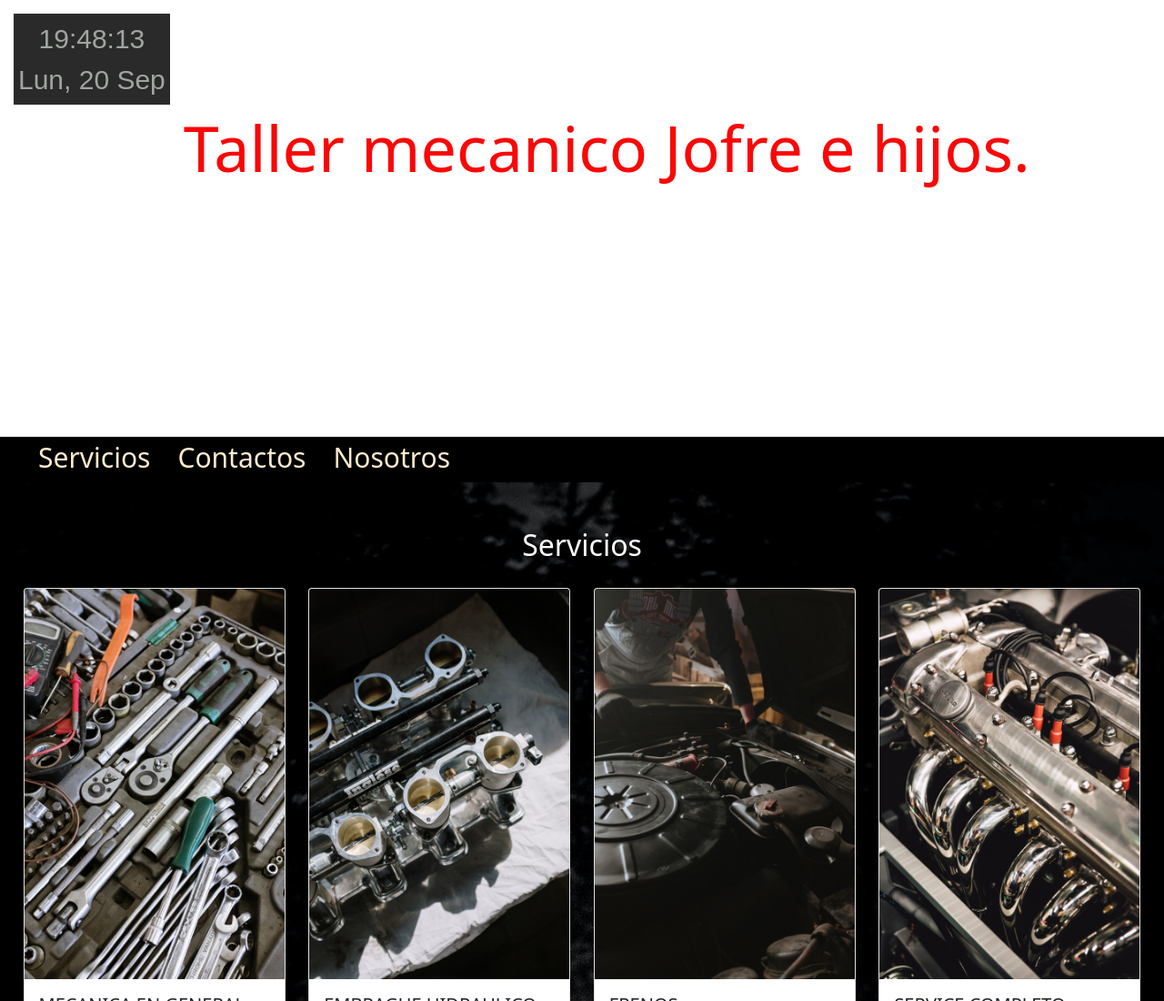
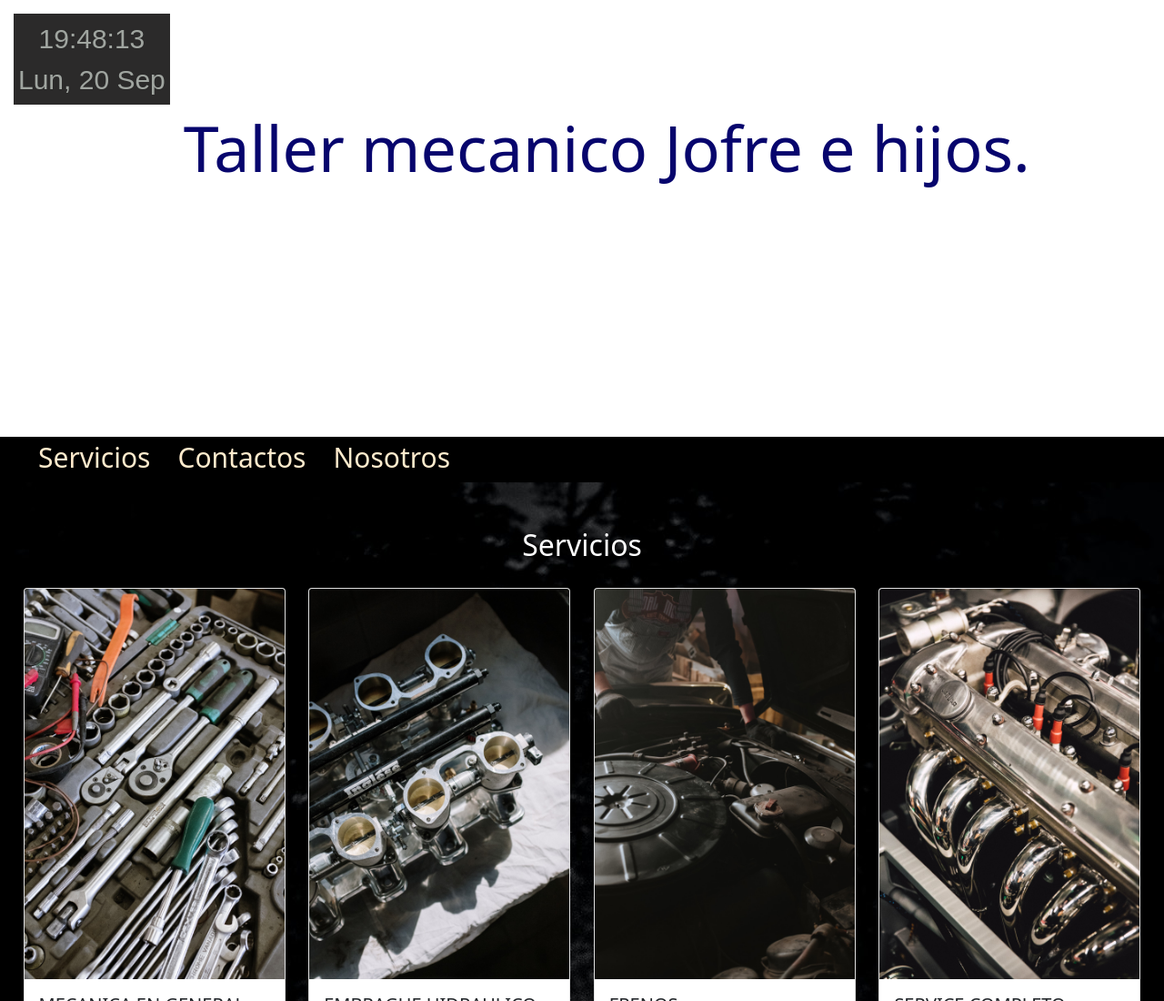
Before and after one commit to Nataliascufre/jofre-e--hijos, a plain HTML site: page index.html in a window 1280 px wide. Shown: the top 1100 px of the page at 91% size. Drawn offline with nearby package versions, Linux system fonts and the light colour scheme; a script that the page names is missing.

Commit message:
titulo azul

```diff
--- a/estilos.css
+++ b/estilos.css
@@ -1,6 +1,6 @@
 .header{
     background-image: url(./pexels-pixabay-164634.jpg);
-    color: rgb(250, 7, 7);
+    color: rgb(7, 5, 109);
     height: 60vh;
     background-position: center;
     background-size: cover;
```
